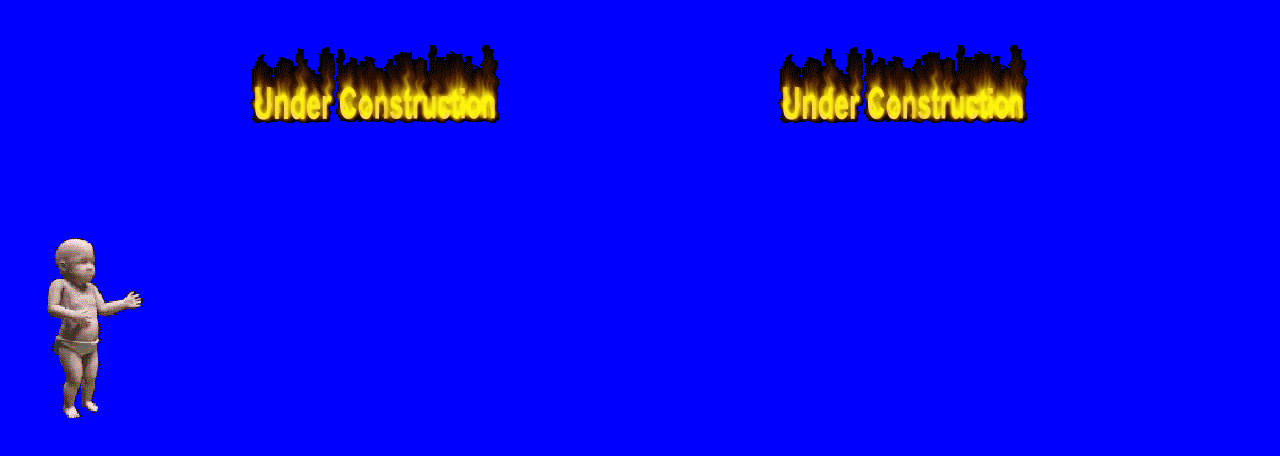
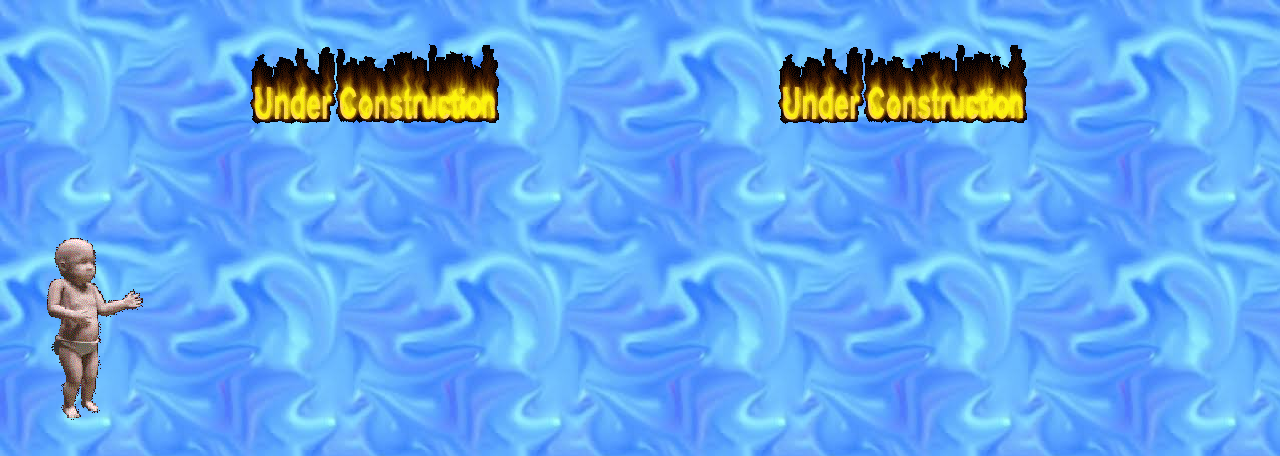
Before and after one commit to stlcubsfan/boeing, a plain HTML site: page oldschool.html in a window 1280 px wide. Shown: the top 456 px of the page. Drawn offline with Linux system fonts and the light colour scheme.

Commit message:
Update oldschool.html

```diff
--- a/oldschool.html
+++ b/oldschool.html
@@ -7,6 +7,10 @@
     <!-- <link href="./bootstra.386/dist/css/bootstrap.css" rel="stylesheet" type="text/css"/> -->
     <link href="geo-bootstrap.css" rel="stylesheet" type="text/css">
     <style>
+	body {
+		background: url('swirlbackground.jpg');
+		background-repeat: repeat;
+	    }
         h1 {
             text-align: center;
             text-shadow: #ccc 4px 4px 3px;
```
